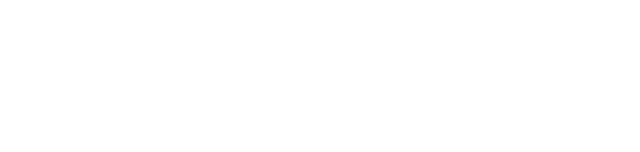
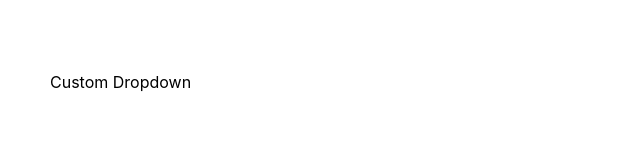
Before and after one commit to ishantsahni/ishant_fe, a React (Create React App) app: page /rough in a window 1280 px wide. Shown: the part 148-300 px from the top of the page, without its empty margins (0-640 px from the left). Built offline with nearby package versions, Linux system fonts and the light colour scheme.

Commit message:
dropdown component added

```diff
--- /dev/null
+++ b/src/components/CustomDropdown/index.jsx
@@ -0,0 +1,9 @@
+function CustomDropdown() {
+    return (
+        <div>
+            Custom Dropdown
+        </div>
+    )
+}
+
+export default CustomDropdown;
--- a/src/pages/RoughPage/index.js
+++ b/src/pages/RoughPage/index.js
@@ -1,8 +1,12 @@
+import CustomDropdown from "../../components/CustomDropdown";
 import CustomTextField from "../../components/CustomTextField";
 
 function RoughPage() {
     return (<div className="mt-[50px] mx-[50px]">
         <CustomTextField />
+        <div className="mt-[100px]">
+            <CustomDropdown />
+        </div>
     </div>)
 }
 
```
